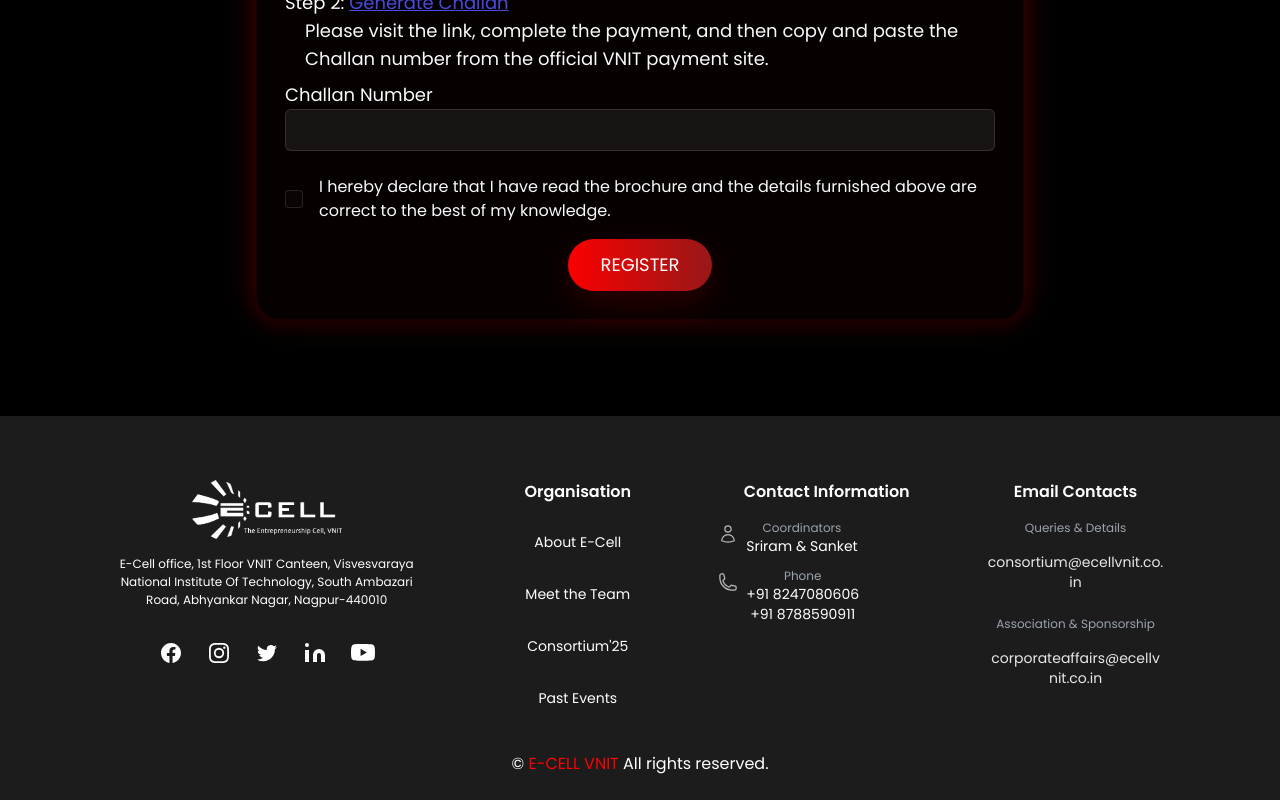
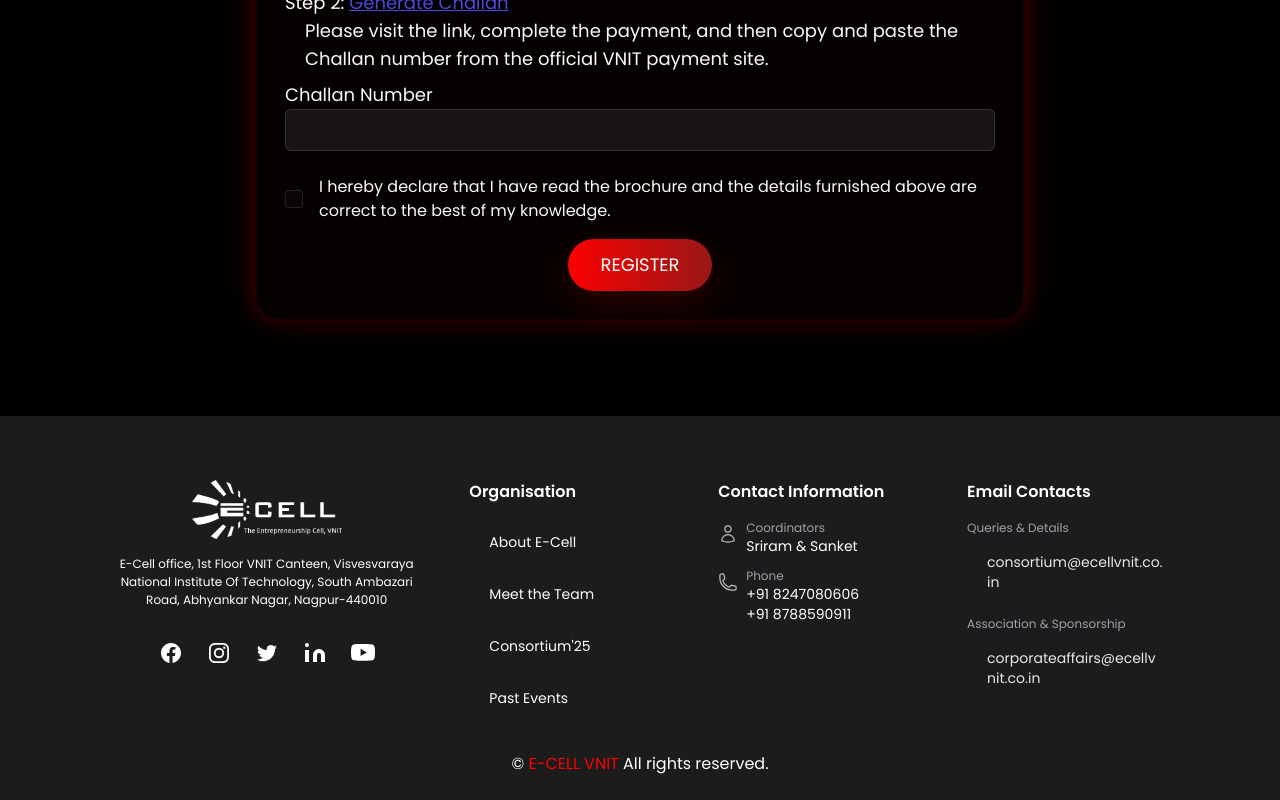
Before and after one commit to Prachi-215/expo26, a React (Create React App) app: page / in a window 1280 px wide. Shown: the part 2828-3628 px from the top of the page. Built offline with nearby package versions, Linux system fonts and the light colour scheme.

Commit message:
Center align footer contact information on mobile display

```diff
--- a/src/components/Footer.jsx
+++ b/src/components/Footer.jsx
@@ -129,9 +129,9 @@ const Footer = () => {
               </div>
             </div>
             <div className="grid grid-cols-1 gap-8 lg:col-span-2 lg:grid-cols-3">
-              <div>
+              <div className="text-center lg:text-left">
                 <p className="font-semibold">Organisation</p>
-                <nav className="flex flex-col mt-4 space-y-2 text-sm text-white">
+                <nav className="flex flex-col mt-4 space-y-2 text-sm text-white items-center lg:items-start">
                   <motion.a
                     whileHover={{ x: 6 }}
                     whileTap={{ scale: 0.98 }}
@@ -180,9 +180,9 @@ const Footer = () => {
                   </motion.a>
                 </nav>
               </div>
-              <div>
+              <div className="text-center lg:text-left">
                 <p className="font-semibold mb-4">Contact Information</p>
-                <nav className="flex flex-col space-y-3 text-sm text-white">
+                <nav className="flex flex-col space-y-3 text-sm text-white items-center lg:items-start">
                   <div className="flex gap-2 items-start">
                     <svg
                       xmlns="http://www.w3.org/2000/svg"
@@ -227,9 +227,9 @@ const Footer = () => {
                   </div>
                 </nav>
               </div>
-              <div>
+              <div className="text-center lg:text-left">
                 <p className="font-semibold mb-4">Email Contacts</p>
-                <nav className="flex flex-col space-y-3 text-sm">
+                <nav className="flex flex-col space-y-3 text-sm items-center lg:items-start">
                   <div className="flex flex-col">
                     <p className="text-xs text-gray-400 mb-1">Queries & Details</p>
                     <motion.a
```
